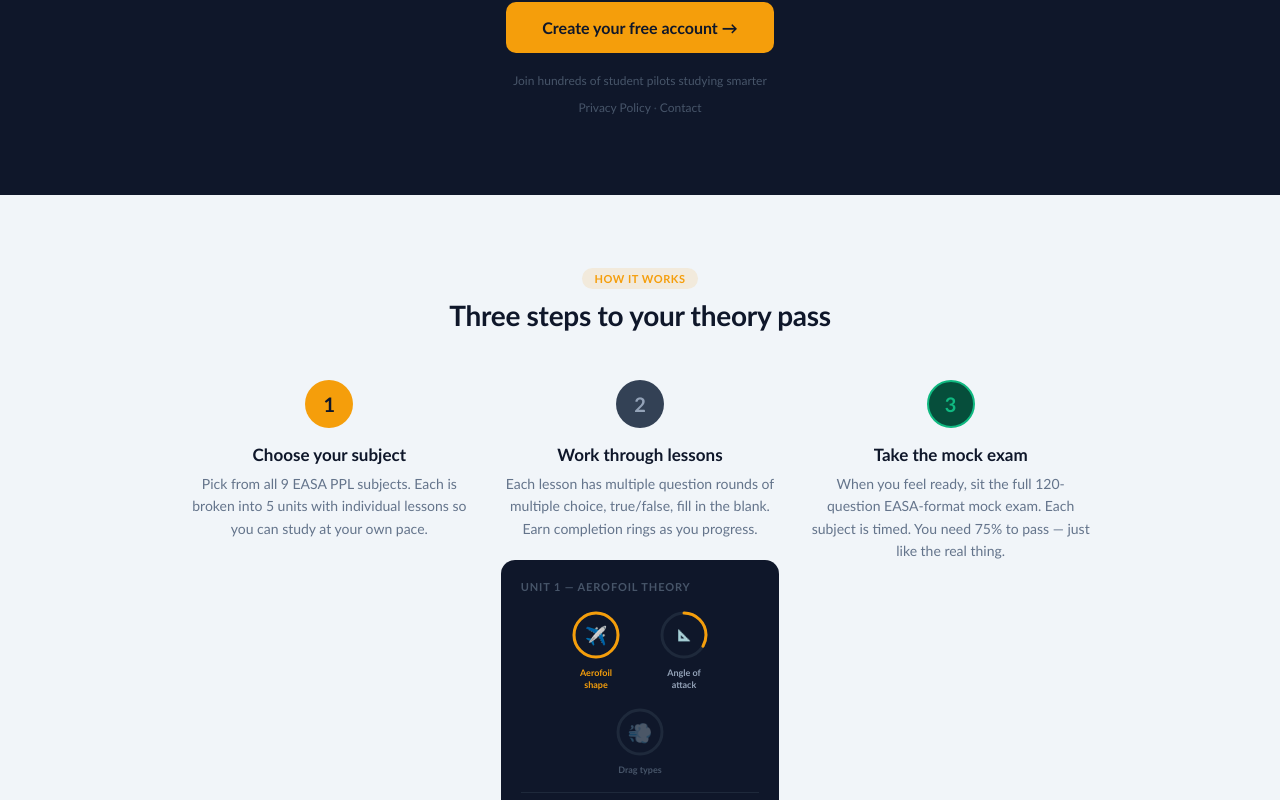
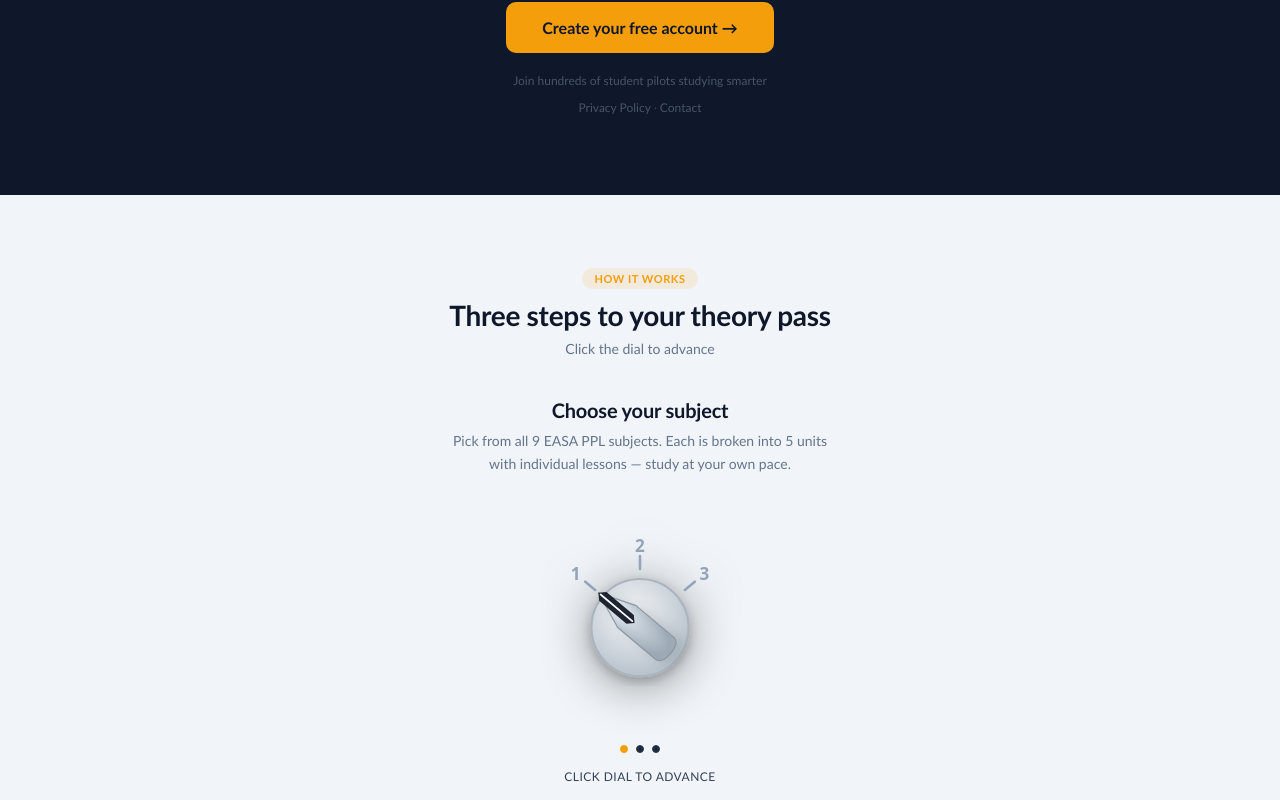
Before and after one commit to holmemila/pilot-study-app, a Next.js app in the folder pilot-study-app/: page / in a window 1280 px wide. Shown: the part 2000-2800 px from the top of the page. Built offline with nearby package versions, Linux system fonts and the light colour scheme.

Commit message:
Remove duplicate script tag

```diff
--- a/pilot-study-app/app/page.tsx
+++ b/pilot-study-app/app/page.tsx
@@ -232,17 +232,17 @@ if (!userId) {
                         <button
                           onClick={e => { e.stopPropagation(); window.location.href = `/subject/${subject.id}` }}
                           style={actionBtn("#0f172a", "#f59e0b")}>
-                          🎯 Study
+                          Study
                         </button>
                         <button
                           onClick={e => { e.stopPropagation(); window.location.href = `/flashcards/${subject.id}` }}
                           style={actionBtn("var(--surface)", "var(--text)")}>
-                          🃏 Flashcards
+                          Flashcards
                         </button>
                         <button
                           onClick={e => { e.stopPropagation(); window.location.href = `/synopsis/${subject.id}` }}
                           style={actionBtn("var(--surface)", "var(--text)")}>
-                          📖 Read
+                          Read
                         </button>
                       </div>
                     </motion.div>
@@ -275,6 +275,54 @@ function actionBtn(bg: string, color: string): React.CSSProperties {
 }
 
 function LandingPage() {
+  useEffect(() => {
+    const steps = [
+      { rotation: -50, title: "Choose your subject", desc: "Pick from all 9 EASA PPL subjects. Each is broken into 5 units with individual lessons — study at your own pace.", amber: [] as number[] },
+      { rotation: 0, title: "Work through lessons", desc: "Each lesson has multiple question rounds — multiple choice, true/false, fill in the blank. Progress tracked automatically as you go.", amber: [1] },
+      { rotation: 50, title: "Take the mock exam", desc: "When you feel ready, sit the full 120-question EASA-format mock exam. Each subject is timed. You need 75% to pass — just like the real thing.", amber: [1, 2] },
+    ]
+    let current = 0
+
+    function update() {
+      const step = steps[current]
+      const ptr = document.getElementById("hw-pointer")
+      const title = document.getElementById("how-step-title")
+      const desc = document.getElementById("how-step-desc")
+      const textWrap = document.getElementById("how-step-text")
+      const knob = document.getElementById("hw-knob")
+      if (!ptr || !title || !desc || !textWrap || !knob) return
+
+      ptr.style.transform = `rotate(${step.rotation}deg)`
+
+      textWrap.style.opacity = "0"
+      setTimeout(() => {
+        title.textContent = step.title
+        desc.textContent = step.desc
+        textWrap.style.opacity = "1"
+      }, 200)
+
+      ;[1, 2, 3].forEach(n => {
+        const tick = document.getElementById(`hw-tick${n}`)
+        const num = document.getElementById(`hw-num${n}`)
+        const lit = step.amber.includes(n)
+        if (tick) { tick.setAttribute("stroke", lit ? "#f59e0b" : "#94a3b8"); tick.setAttribute("stroke-width", lit ? "2.2" : "1.8") }
+        if (num) num.setAttribute("fill", lit ? "#f59e0b" : "#94a3b8")
+      })
+
+      knob.setAttribute("stroke", current > 0 ? "#f59e0b" : "#aab4be")
+
+      ;[0, 1, 2].forEach(i => {
+        const dot = document.getElementById(`hw-dot-${i}`)
+        if (dot) {
+          dot.style.background = i === current ? "#f59e0b" : "#1e293b"
+          dot.style.borderColor = i === current ? "#f59e0b" : "#334155"
+        }
+      })
+    }
+
+    ;(window as any).howDialAdvance = () => { current = (current + 1) % 3; update() }
+    ;(window as any).howDialSetStep = (i: number) => { current = i; update() }
+  }, [])
   return (
     <div style={{ minHeight: "100vh", background: "#0f172a" }}>
 
@@ -335,8 +383,8 @@ function LandingPage() {
         <div style={{ maxWidth: "900px", margin: "0 auto" }}>
           <div style={{ textAlign: "center", marginBottom: "40px" }}>
             <span style={{ background: "rgba(245,158,11,0.12)", color: "#f59e0b", fontSize: "11px", fontWeight: 700, padding: "4px 12px", borderRadius: "20px", letterSpacing: "0.05em" }}>FEATURES</span>
-            <h2 style={{ fontSize: "28px", fontWeight: 800, color: "var(--text)", marginTop: "12px", letterSpacing: "-0.01em" }}>Everything you need to pass</h2>
-            <p style={{ color: "var(--text2)", marginTop: "8px", fontSize: "15px" }}>Built for EASA PPL students, not just exam cramming</p>
+            <h2 style={{ fontSize: "28px", fontWeight: 800, color: "var(--text)", marginTop: "12px", letterSpacing: "-0.01em" }}>Studying Simplified</h2>
+            <p style={{ color: "var(--text2)", marginTop: "8px", fontSize: "15px" }}>Built for actual learning, with multiple options to choose</p>
           </div>
 
           <div style={{ display: "grid", gridTemplateColumns: "repeat(auto-fit, minmax(240px, 1fr))", gap: "16px" }}>
@@ -389,7 +437,7 @@ function LandingPage() {
         <span style={{ background: "#10b981", color: "white", fontSize: "11px", fontWeight: 700, padding: "4px 12px", borderRadius: "20px", letterSpacing: "0.05em" }}>ALWAYS FREE</span>
         <h2 style={{ fontSize: "32px", fontWeight: 800, color: "white", marginTop: "20px", marginBottom: "12px", letterSpacing: "-0.01em" }}>No paywalls. No subscriptions.<br />No catch.</h2>
         <p style={{ color: "#94a3b8", fontSize: "15px", maxWidth: "420px", margin: "0 auto 32px", lineHeight: 1.6 }}>
-          Squawk is free because passing your PPL theory shouldn't depend on your budget. Every feature, every subject, every question completely free.
+          Squawk is free because we know that getting a PPL is already expensive enough, and passing your PPL theory shouldn't depend on your budget.
         </p>
         <a href="/login" style={{ background: "#f59e0b", color: "#0f172a", border: "none", borderRadius: "10px", padding: "16px 36px", fontSize: "16px", fontWeight: 700, cursor: "pointer", textDecoration: "none", display: "inline-block" }}>Create your free account →</a>
         <p style={{ color: "#475569", fontSize: "12px", marginTop: "20px" }}>Join hundreds of student pilots studying smarter</p>
@@ -402,88 +450,66 @@ function LandingPage() {
 
       {/* How it works */}
       <div style={{ background: "var(--bg)", padding: "72px 32px" }}>
-        <div style={{ maxWidth: "900px", margin: "0 auto" }}>
-          <div style={{ textAlign: "center", marginBottom: "48px" }}>
-            <span style={{ background: "rgba(245,158,11,0.12)", color: "#f59e0b", fontSize: "11px", fontWeight: 700, padding: "4px 12px", borderRadius: "20px", letterSpacing: "0.05em" }}>HOW IT WORKS</span>
-            <h2 style={{ fontSize: "28px", fontWeight: 800, color: "var(--text)", marginTop: "12px", letterSpacing: "-0.01em" }}>Three steps to your theory pass</h2>
+        <div style={{ maxWidth: "900px", margin: "0 auto", textAlign: "center" }}>
+          <span style={{ background: "rgba(245,158,11,0.12)", color: "#f59e0b", fontSize: "11px", fontWeight: 700, padding: "4px 12px", borderRadius: "20px", letterSpacing: "0.05em" }}>HOW IT WORKS</span>
+          <h2 style={{ fontSize: "28px", fontWeight: 800, color: "var(--text)", marginTop: "12px", marginBottom: "8px", letterSpacing: "-0.01em" }}>Three steps to your theory pass</h2>
+          <p style={{ color: "var(--text2)", fontSize: "14px", marginBottom: "40px" }}>Click the dial to advance</p>
+
+          <div id="how-step-text" style={{ minHeight: "80px", display: "flex", flexDirection: "column", alignItems: "center", justifyContent: "center", gap: "8px", marginBottom: "32px", transition: "opacity 0.3s ease" }}>
+            <div id="how-step-title" style={{ fontSize: "20px", fontWeight: 800, color: "var(--text)", letterSpacing: "-0.01em" }}>Choose your subject</div>
+            <div id="how-step-desc" style={{ fontSize: "14px", color: "var(--text2)", maxWidth: "400px", lineHeight: 1.6 }}>Pick from all 9 EASA PPL subjects. Each is broken into 5 units with individual lessons — study at your own pace.</div>
           </div>
 
-          <div style={{ display: "grid", gridTemplateColumns: "repeat(auto-fit, minmax(260px, 1fr))", gap: "32px", alignItems: "start" }}>
+          {/* Dial */}
+          <div style={{ display: "flex", flexDirection: "column", alignItems: "center", gap: "16px" }}>
+            <svg id="how-dial" onClick={() => {
+              if (typeof window !== "undefined") {
+                const w = window as any
+                if (w.howDialAdvance) w.howDialAdvance()
+              }
+            }} style={{ cursor: "pointer", filter: "drop-shadow(0 8px 24px rgba(0,0,0,0.4))", width: "200px", height: "220px" }} viewBox="-20 -26 140 150">
+              <defs>
+                <radialGradient id="hw-knobBg" cx="42%" cy="35%" r="65%">
+                  <stop offset="0%" stopColor="#f4f6f8"/>
+                  <stop offset="100%" stopColor="#b8c2cc"/>
+                </radialGradient>
+                <radialGradient id="hw-ptrBg" cx="50%" cy="10%" r="85%">
+                  <stop offset="0%" stopColor="#eef0f3"/>
+                  <stop offset="40%" stopColor="#d4dce4"/>
+                  <stop offset="100%" stopColor="#9daab6"/>
+                </radialGradient>
+                <filter id="hw-ksh">
+                  <feDropShadow dx="0" dy="3" stdDeviation="4" floodColor="#00000030"/>
+                </filter>
+              </defs>
+              <line x1="50" y1="5" x2="50" y2="14" id="hw-tick1" stroke="#94a3b8" strokeWidth="1.8" strokeLinecap="round" transform="rotate(-50 50 55)"/>
+              <text x="5" y="22" id="hw-num1" fontFamily="system-ui" fontSize="12" fontWeight="800" fill="#94a3b8" textAnchor="middle">1</text>
+              <line x1="50" y1="5" x2="50" y2="14" id="hw-tick2" stroke="#94a3b8" strokeWidth="1.8" strokeLinecap="round"/>
+              <text x="50" y="2" id="hw-num2" fontFamily="system-ui" fontSize="12" fontWeight="800" fill="#94a3b8" textAnchor="middle">2</text>
+              <line x1="50" y1="5" x2="50" y2="14" id="hw-tick3" stroke="#94a3b8" strokeWidth="1.8" strokeLinecap="round" transform="rotate(50 50 55)"/>
+              <text x="95" y="22" id="hw-num3" fontFamily="system-ui" fontSize="12" fontWeight="800" fill="#94a3b8" textAnchor="middle">3</text>
+              <circle id="hw-knob" cx="50" cy="55" r="34" fill="url(#hw-knobBg)" stroke="#aab4be" strokeWidth="1.5" filter="url(#hw-ksh)"/>
+              <g id="hw-pointer" style={{ transformOrigin: "50px 55px", transform: "rotate(-50deg)", transition: "transform 0.6s cubic-bezier(0.34, 1.56, 0.64, 1)" }}>
+                <path d="M40,77 Q40,83 50,83 Q60,83 60,77 L60,43 L50,17 L40,43 Z" fill="#00000020" transform="translate(2 5)" style={{ filter: "blur(4px)" }}/>
+                <path d="M40,77 Q40,83 50,83 Q60,83 60,77 L60,43 L50,17 L40,43 Z" fill="url(#hw-ptrBg)" stroke="#8a96a2" strokeWidth="0.8" strokeLinejoin="round"/>
+                <path d="M46,21 L46,46 L50,50 L54,46 L54,21 L50,17 Z" fill="#1e2530"/>
+                <line x1="50" y1="19" x2="50" y2="48" stroke="white" strokeWidth="1.2" strokeLinecap="round"/>
+              </g>
+            </svg>
 
-            {/* Step 1 */}
-            <div style={{ textAlign: "center" }}>
-              <div style={{ width: "48px", height: "48px", borderRadius: "50%", background: "#f59e0b", color: "#0f172a", fontWeight: 800, fontSize: "20px", display: "flex", alignItems: "center", justifyContent: "center", margin: "0 auto 16px" }}>1</div>
-              <h3 style={{ fontWeight: 700, color: "var(--text)", fontSize: "17px", marginBottom: "8px" }}>Choose your subject</h3>
-              <p style={{ color: "var(--text2)", fontSize: "14px", lineHeight: 1.6, marginBottom: "20px" }}>Pick from all 9 EASA PPL subjects. Each is broken into 5 units with individual lessons so you can study at your own pace.</p>
+            {/* Dots */}
+            <div style={{ display: "flex", gap: "8px", justifyContent: "center" }}>
+              {[0, 1, 2].map(i => (
+                <div key={i} id={`hw-dot-${i}`} onClick={() => {
+                  if (typeof window !== "undefined") {
+                    const w = window as any
+                    if (w.howDialSetStep) w.howDialSetStep(i)
+                  }
+                }} style={{ width: "8px", height: "8px", borderRadius: "50%", background: i === 0 ? "#f59e0b" : "#1e293b", border: `1.5px solid ${i === 0 ? "#f59e0b" : "#334155"}`, cursor: "pointer", transition: "all 0.3s" }} />
+              ))}
             </div>
 
-            {/* Step 2 — fake subject preview */}
-            <div style={{ textAlign: "center" }}>
-              <div style={{ width: "48px", height: "48px", borderRadius: "50%", background: "#334155", color: "#94a3b8", fontWeight: 800, fontSize: "20px", display: "flex", alignItems: "center", justifyContent: "center", margin: "0 auto 16px" }}>2</div>
-              <h3 style={{ fontWeight: 700, color: "var(--text)", fontSize: "17px", marginBottom: "8px" }}>Work through lessons</h3>
-              <p style={{ color: "var(--text2)", fontSize: "14px", lineHeight: 1.6, marginBottom: "20px" }}>Each lesson has multiple question rounds of multiple choice, true/false, fill in the blank. Earn completion rings as you progress.</p>
-
-              {/* Fake subject page snippet */}
-              <div style={{ background: "#0f172a", borderRadius: "14px", padding: "20px", textAlign: "left" }}>
-                <div style={{ fontSize: "11px", fontWeight: 700, color: "#475569", letterSpacing: "0.08em", marginBottom: "16px" }}>UNIT 1 — AEROFOIL THEORY</div>
-
-                {/* Row 1 — 2 circles */}
-                <div style={{ display: "flex", justifyContent: "center", gap: "32px", marginBottom: "16px" }}>
-
-                  {/* Lesson 1 — completed */}
-                  <div style={{ display: "flex", flexDirection: "column", alignItems: "center", gap: "6px" }}>
-                    <div style={{ position: "relative", width: "52px", height: "52px" }}>
-                      <svg width="52" height="52" viewBox="0 0 52 52">
-                        <circle cx="26" cy="26" r="22" fill="none" stroke="#1e293b" strokeWidth="3"/>
-                        <circle cx="26" cy="26" r="22" fill="none" stroke="#f59e0b" strokeWidth="3" strokeDasharray="138" strokeDashoffset="0" strokeLinecap="round" transform="rotate(-90 26 26)"/>
-                      </svg>
-                      <div style={{ position: "absolute", inset: 0, display: "flex", alignItems: "center", justifyContent: "center", fontSize: "18px" }}>✈️</div>
-                    </div>
-                    <div style={{ fontSize: "9px", color: "#f59e0b", fontWeight: 600, textAlign: "center", maxWidth: "56px", lineHeight: 1.3 }}>Aerofoil shape</div>
-                  </div>
-
-                  {/* Lesson 2 — 1/3 complete */}
-                  <div style={{ display: "flex", flexDirection: "column", alignItems: "center", gap: "6px" }}>
-                    <div style={{ position: "relative", width: "52px", height: "52px" }}>
-                      <svg width="52" height="52" viewBox="0 0 52 52">
-                        <circle cx="26" cy="26" r="22" fill="none" stroke="#1e293b" strokeWidth="3"/>
-                        <circle cx="26" cy="26" r="22" fill="none" stroke="#f59e0b" strokeWidth="3" strokeDasharray="138" strokeDashoffset="92" strokeLinecap="round" transform="rotate(-90 26 26)"/>
-                      </svg>
-                      <div style={{ position: "absolute", inset: 0, display: "flex", alignItems: "center", justifyContent: "center", fontSize: "11px", fontWeight: 700, color: "#94a3b8" }}>📐</div>
-                    </div>
-                    <div style={{ fontSize: "9px", color: "#94a3b8", fontWeight: 600, textAlign: "center", maxWidth: "56px", lineHeight: 1.3 }}>Angle of attack</div>
-                  </div>
-
-                </div>
-
-                {/* Row 2 — 1 circle centered */}
-                <div style={{ display: "flex", justifyContent: "center", marginBottom: "16px" }}>
-                  <div style={{ display: "flex", flexDirection: "column", alignItems: "center", gap: "6px" }}>
-                    <div style={{ position: "relative", width: "52px", height: "52px" }}>
-                      <svg width="52" height="52" viewBox="0 0 52 52">
-                        <circle cx="26" cy="26" r="22" fill="none" stroke="#1e293b" strokeWidth="3"/>
-                      </svg>
-                      <div style={{ position: "absolute", inset: 0, display: "flex", alignItems: "center", justifyContent: "center", fontSize: "20px", opacity: 0.3 }}>💨</div>
-                    </div>
-                    <div style={{ fontSize: "9px", color: "#475569", fontWeight: 600, textAlign: "center", maxWidth: "56px", lineHeight: 1.3 }}>Drag types</div>
-                  </div>
-                </div>
-
-                {/* Unit test */}
-                <div style={{ borderTop: "1px solid #1e293b", paddingTop: "12px", display: "flex", flexDirection: "column", alignItems: "center", gap: "6px" }}>
-                  <div style={{ width: "44px", height: "44px", borderRadius: "8px", border: "2px solid #334155", background: "#1e293b", display: "flex", alignItems: "center", justifyContent: "center", fontSize: "18px" }}>🧭</div>
-                  <div style={{ fontSize: "9px", color: "#475569", fontWeight: 600, letterSpacing: "0.06em" }}>UNIT TEST</div>
-                </div>
-              </div>
-            </div>
-
-            {/* Step 3 */}
-            <div style={{ textAlign: "center" }}>
-              <div style={{ width: "48px", height: "48px", borderRadius: "50%", background: "#064e3b", border: "2px solid #10b981", color: "#10b981", fontWeight: 800, fontSize: "20px", display: "flex", alignItems: "center", justifyContent: "center", margin: "0 auto 16px" }}>3</div>
-              <h3 style={{ fontWeight: 700, color: "var(--text)", fontSize: "17px", marginBottom: "8px" }}>Take the mock exam</h3>
-              <p style={{ color: "var(--text2)", fontSize: "14px", lineHeight: 1.6 }}>When you feel ready, sit the full 120-question EASA-format mock exam. Each subject is timed. You need 75% to pass — just like the real thing.</p>
-            </div>
-
+            <p style={{ fontSize: "12px", color: "#334155", letterSpacing: "0.04em" }}>CLICK DIAL TO ADVANCE</p>
           </div>
         </div>
       </div>
@@ -498,7 +524,6 @@ function LandingPage() {
           <div style={{ background: "#1e293b", border: "1px solid #334155", borderRadius: "20px", padding: "40px" }}>
 
             {/* Avatar */}
-            <div style={{ width: "56px", height: "56px", borderRadius: "50%", background: "#f59e0b", display: "flex", alignItems: "center", justifyContent: "center", fontSize: "22px", fontWeight: 900, color: "#0f172a", marginBottom: "24px" }}>E</div>
 
             <h2 style={{ fontSize: "24px", fontWeight: 800, color: "white", marginBottom: "24px", letterSpacing: "-0.01em" }}>
               Built by a student pilot,<br />for student pilots.
@@ -509,7 +534,7 @@ function LandingPage() {
                 Hi, I'm Emil, a student pilot working towards becoming a career pilot. Afer studying for my PPL theory exams I realized how antiquated, old school, and static almost all online studying resources were. So I built Squawk myself to help modernize aviation studying.
               </p>
               <p style={{ color: "#94a3b8", fontSize: "15px", lineHeight: 1.8, margin: 0 }}>
-                I wanted to make Squawk free for everyone since I know how expensive flight training can be. Here only ads support me.
+                I wanted to make Squawk free for everyone since I know how expensive flight training can be. Here only ads support me and this site, I just want it to help some future pilots out there.
               </p>
             </div>
 
```
Also changed, not shown: pilot-study-app/app/subject/[id]/page.tsx (+12 -5 lines).
